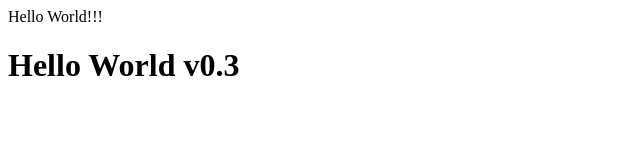
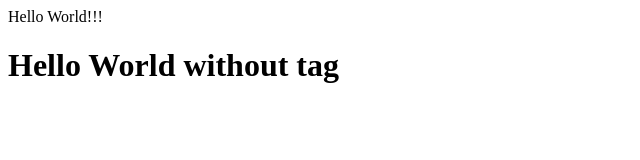
Before and after one commit to rbudarin/test-app-deploy, a plain HTML site: page index.html in a window 1280 px wide. Shown: the whole page, without its empty margins (0-640 px from the left). Drawn offline with Linux system fonts and the light colour scheme.

Commit message:
without tag

```diff
--- a/index.html
+++ b/index.html
@@ -3,6 +3,6 @@
 Hello World!!!
 </head>
 <body>
-<h1>Hello World v0.3</h1>
+<h1>Hello World without tag</h1>
 </body>
 </html>
```
Also changed, not shown: 2 other files.
